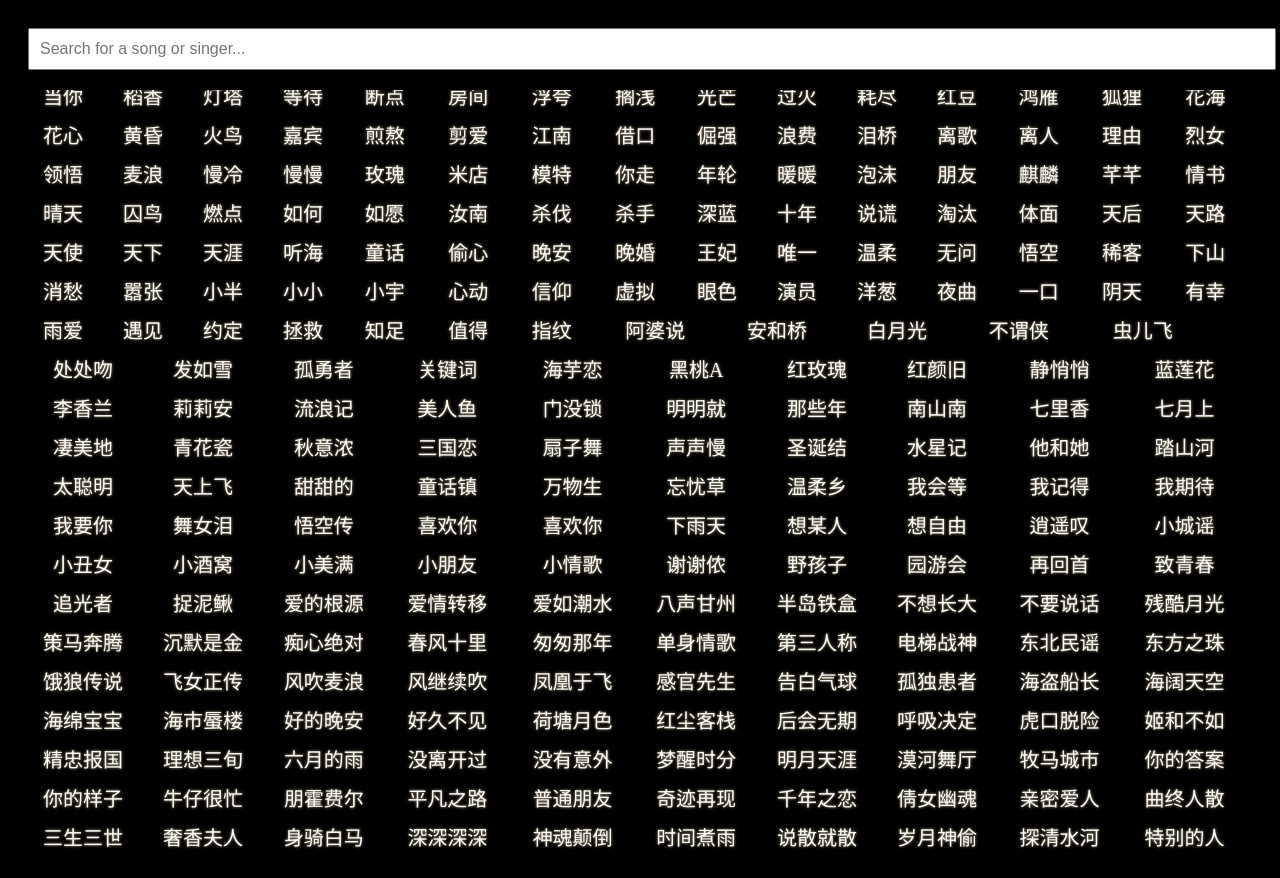
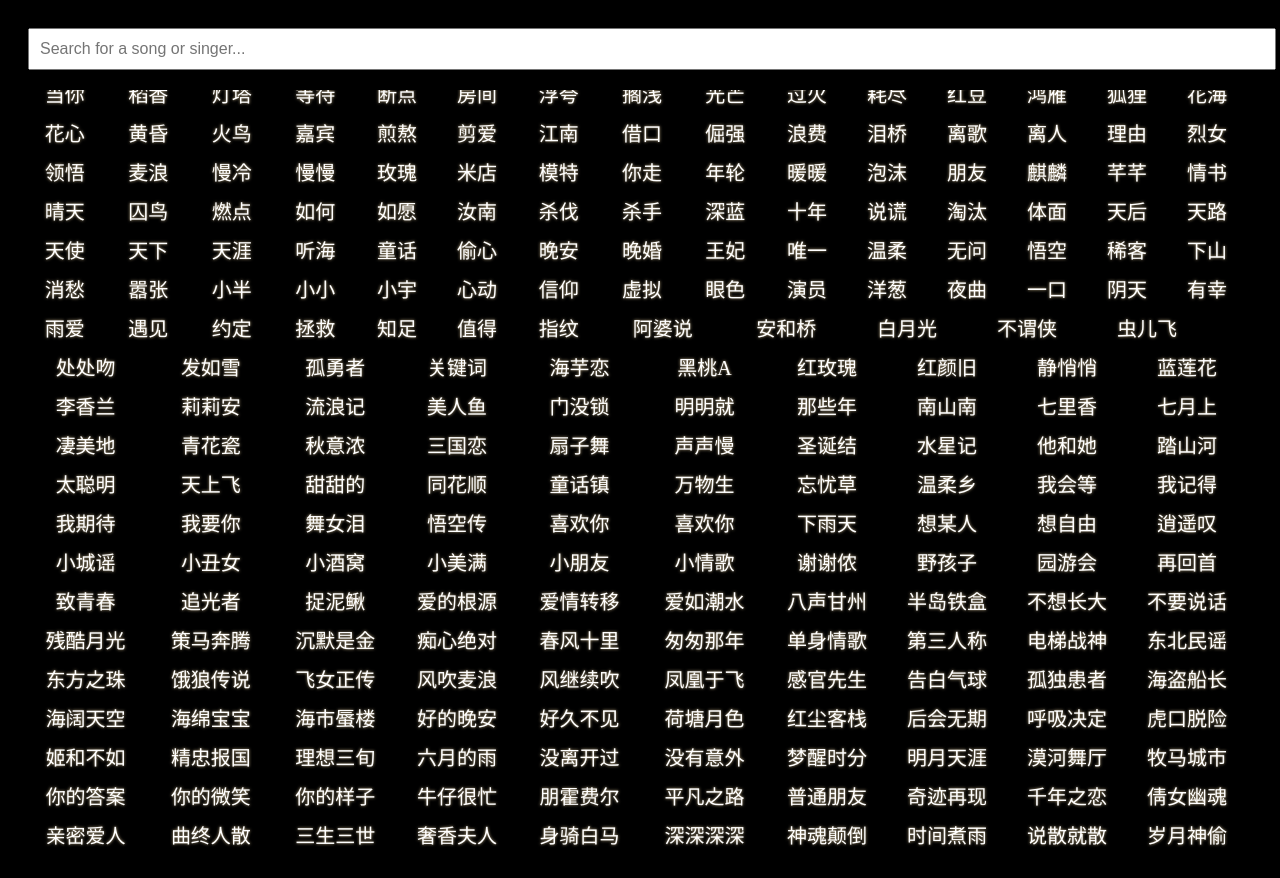
Before and after one commit to deltamaster/mysonglist, a React (Create React App) app: page / in a window 1280 px wide. Built offline with nearby package versions, Linux system fonts and the light colour scheme.

Commit message:
Update mockSongs.ts

```diff
--- a/src/mockSongs.ts
+++ b/src/mockSongs.ts
@@ -166,6 +166,7 @@ export const mockSongs: Song[] = [
   { "id": "rZhhTh", "name": "太聪明", "singer": "陈绮贞" },
   { "id": "rKHjiS", "name": "天上飞", "singer": "二狗子-Saddoggy" },
   { "id": "rmPo3z", "name": "甜甜的", "singer": "周杰伦" },
+  { "id": "rjVFER", "name": "同花顺", "singer": "林倛玉" },
   { "id": "r5t354", "name": "童话镇", "singer": "陈一发儿" },
   { "id": "r44fcD", "name": "万物生", "singer": "萨顶顶" },
   { "id": "r8IHVn", "name": "忘忧草", "singer": "周华健" },
@@ -243,6 +244,7 @@ export const mockSongs: Song[] = [
   { "id": "rTbxOE", "name": "漠河舞厅", "singer": "柳爽" },
   { "id": "rVr5th", "name": "牧马城市", "singer": "毛不易" },
   { "id": "r9sCS2", "name": "你的答案", "singer": "阿冗" },
+  { "id": "rksZaP", "name": "你的微笑", "singer": "F.I.R. 飞儿乐团" },
   { "id": "rdcQsT", "name": "你的样子", "singer": "林志炫" },
   { "id": "rRzUQz", "name": "牛仔很忙", "singer": "周杰伦" },
   { "id": "rBzykH", "name": "朋霍费尔", "singer": "柳爽" },
@@ -307,6 +309,7 @@ export const mockSongs: Song[] = [
   { "id": "riD3Wg", "name": "爱的初体验", "singer": "张震岳" },
   { "id": "rOG6UJ", "name": "第二杯半价", "singer": "纳豆nado" },
   { "id": "rfzJAo", "name": "反方向的钟", "singer": "周杰伦" },
+  { "id": "rCxnit", "name": "光阴的故事", "singer": "罗大佑" },
   { "id": "rZA5VT", "name": "黑夜问白天", "singer": "林俊杰" },
   { "id": "rmfQmS", "name": "酒后艺术家", "singer": "承桓" },
   { "id": "rlpkY3", "name": "可惜没如果", "singer": "林俊杰" },
```
